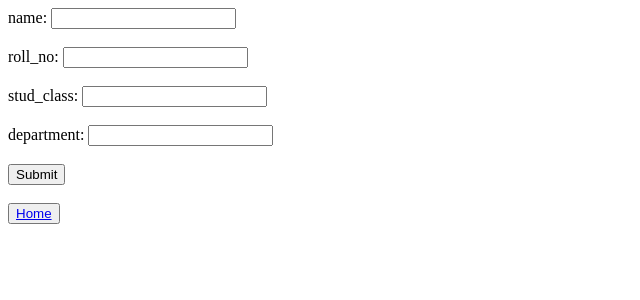
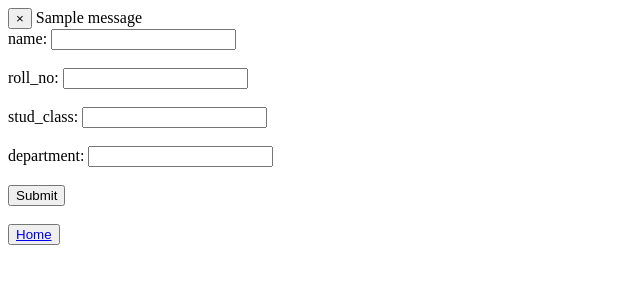
Before and after one commit to Sayan8981/django-ORM, a Django app: page /blog_posts/new in a window 1280 px wide. Shown: the top 300 px of the page, without its empty margins (0-640 px from the left). Run offline with Django 3.2, Linux system fonts and the light colour scheme; tables that the repository leaves empty hold one stand-in row (values such as "Sample post"); one stand-in notice (Sample message) is shown.

Commit message:
Changes in template

```diff
--- a/myapp/blog_posts/templates/blog_posts/post_form.html
+++ b/myapp/blog_posts/templates/blog_posts/post_form.html
@@ -1,4 +1,12 @@
-<form action="http://127.0.0.1:8080/blog_posts/new" method="POST"> {% csrf_token %}
+<form action="http://127.0.0.1:8080/blog_posts/new" method="POST"> {% csrf_token %} {% if messages %} {% for message in messages %}
+    <div class="container-fluid p-0">
+        <div class="alert {{ message.tags }} alert-dismissible" role="alert">
+            <button type="button" class="close" data-dismiss="alert" aria-label="Close">
+          <span aria-hidden="true">×</span>
+        </button> {{ message }}
+        </div>
+    </div>
+    {% endfor %} {% endif %}
     <div class="container mt-5">
         <div class="mb-3">
             <label for="name" class="form-label">name: </label>
--- a/myapp/blog_posts/views.py
+++ b/myapp/blog_posts/views.py
@@ -25,7 +25,7 @@ def post_create(request, template_name='blog_posts/post_form.html'):
         roll_no = request.POST['roll_no']
         stud_class = request.POST['stud_class']
         department = request.POST['department']
-        import pdb;pdb.set_trace()
+
         record = Student.objects.all()
         for data in record:
             if data.name == name:
```
